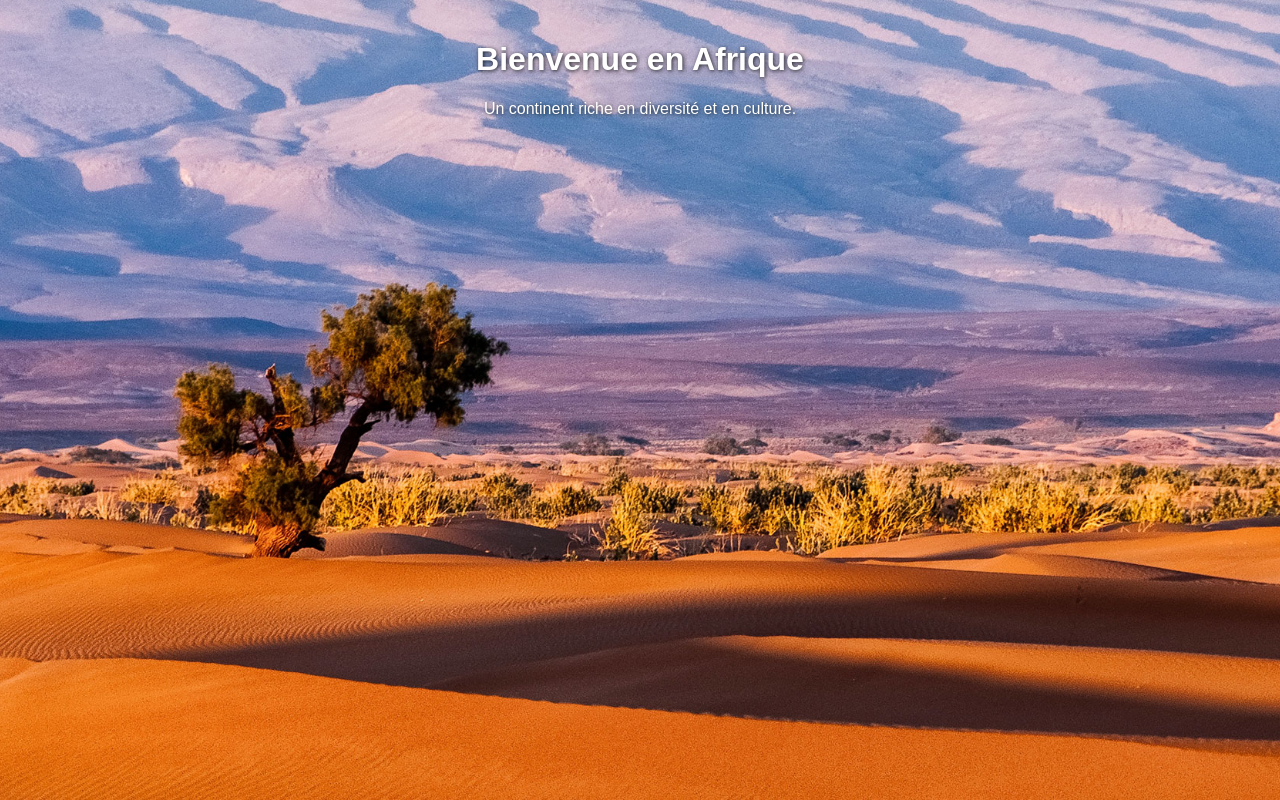
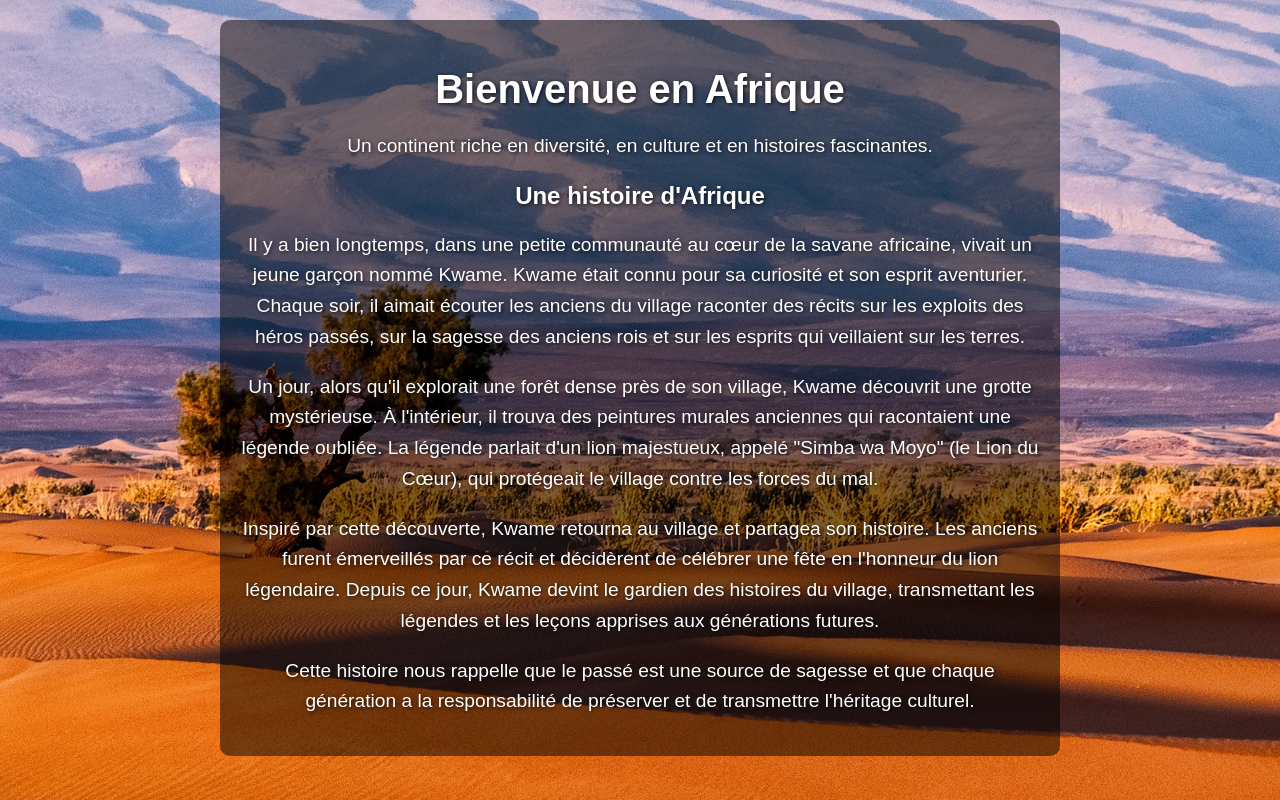
Before and after one commit to bakarysow121/formation, a plain HTML site: page index.html in a window 1280 px wide. Drawn offline with Linux system fonts and the light colour scheme.

Commit message:
Update index.html

```diff
--- a/index.html
+++ b/index.html
@@ -24,13 +24,45 @@
         .content {
             margin-top: 20px;
             text-align: center;
+            max-width: 800px;
+            background-color: rgba(0, 0, 0, 0.5);
+            padding: 20px;
+            border-radius: 10px;
+        }
+        h1 {
+            font-size: 2.5em;
+            margin-bottom: 10px;
+        }
+        p {
+            font-size: 1.2em;
+            line-height: 1.6;
         }
     </style>
 </head>
 <body>
     <div class="content">
         <h1>Bienvenue en Afrique</h1>
-        <p>Un continent riche en diversité et en culture.</p>
+        <p>Un continent riche en diversité, en culture et en histoires fascinantes.</p>
+        <h2>Une histoire d'Afrique</h2>
+        <p>
+            Il y a bien longtemps, dans une petite communauté au cœur de la savane africaine, vivait un jeune garçon nommé Kwame.
+            Kwame était connu pour sa curiosité et son esprit aventurier. Chaque soir, il aimait écouter les anciens du village raconter
+            des récits sur les exploits des héros passés, sur la sagesse des anciens rois et sur les esprits qui veillaient sur les terres.
+        </p>
+        <p>
+            Un jour, alors qu'il explorait une forêt dense près de son village, Kwame découvrit une grotte mystérieuse. À l'intérieur,
+            il trouva des peintures murales anciennes qui racontaient une légende oubliée. La légende parlait d'un lion majestueux,
+            appelé "Simba wa Moyo" (le Lion du Cœur), qui protégeait le village contre les forces du mal.
+        </p>
+        <p>
+            Inspiré par cette découverte, Kwame retourna au village et partagea son histoire. Les anciens furent émerveillés par ce
+            récit et décidèrent de célébrer une fête en l'honneur du lion légendaire. Depuis ce jour, Kwame devint le gardien des
+            histoires du village, transmettant les légendes et les leçons apprises aux générations futures.
+        </p>
+        <p>
+            Cette histoire nous rappelle que le passé est une source de sagesse et que chaque génération a la responsabilité
+            de préserver et de transmettre l'héritage culturel.
+        </p>
     </div>
 </body>
 </html>
```
